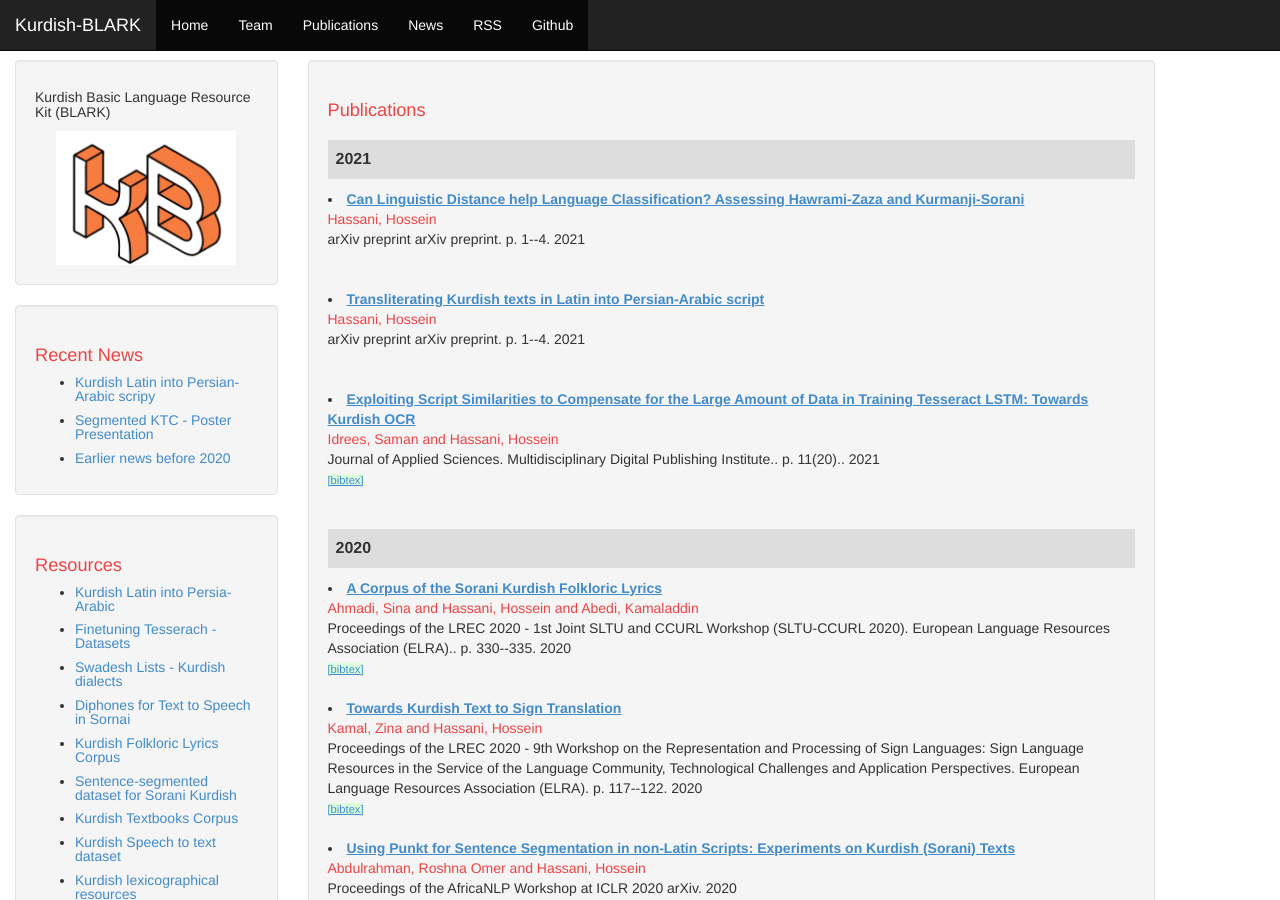
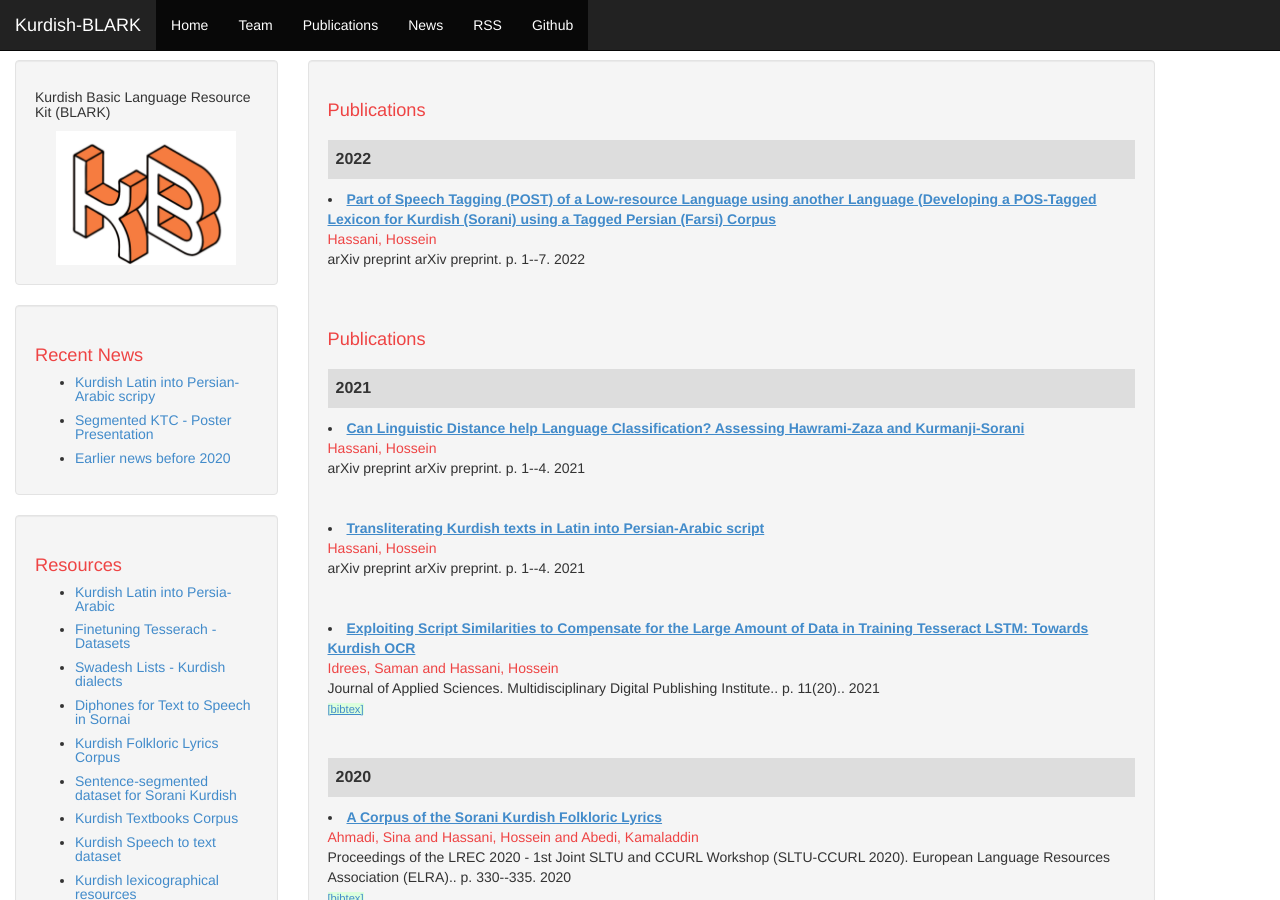
Before and after one commit to KurdishBLARK/KurdishBLARK.github.io, a Jekyll site: the page built from publications.html, in a window 1280 px wide and 900 px high. Built offline with Jekyll 4.4.1, drawn with Linux system fonts in a browser that asks for light colours.

Commit message:
Update publications.html

```diff
--- a/publications.html
+++ b/publications.html
@@ -6,7 +6,32 @@
 
 
 <div class="well">
-		<h1>Publications</h1>
+	<h1>Publications</h1>
+		<div id="bibtex_display">
+
+		<div class="yearpublication">2022</div><div class="" style="">
+
+		<div id="bibtex_display">
+		<li>
+		    <a class="url"><span class="title">Part of Speech Tagging (POST) of a Low-resource Language using another Language (Developing a POS-Tagged Lexicon for Kurdish (Sorani) using a Tagged Persian (Farsi) Corpus
+</span></a><br>
+		    <span class="author">Hassani, Hossein</span><br>
+		    <span class="booktitle">arXiv preprint</span>
+		    <span class="">
+			<span class="publisher">arXiv preprint</span>.
+		    </span>
+		    <span class="">
+		      p. <span class="pages">1--7</span>.
+		    </span>
+		    <span class="">
+		    <span class="year">2022</span></span>
+		<br>
+		  </li>
+
+		<br></br>
+
+
+	<h1>Publications</h1>
 		<div id="bibtex_display">
 
 		<div class="yearpublication">2021</div><div class="" style="">
```
